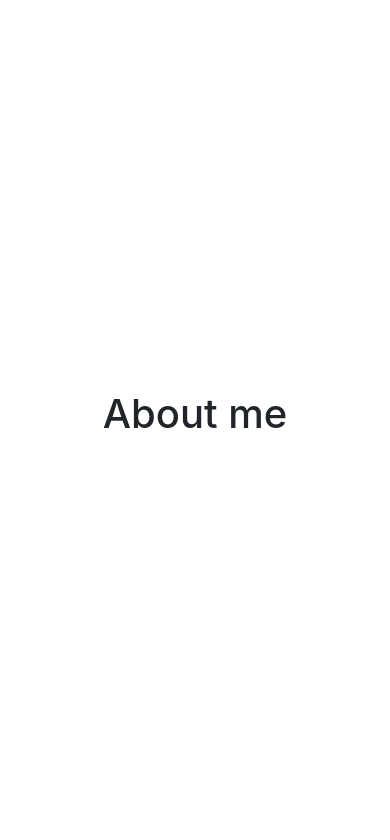
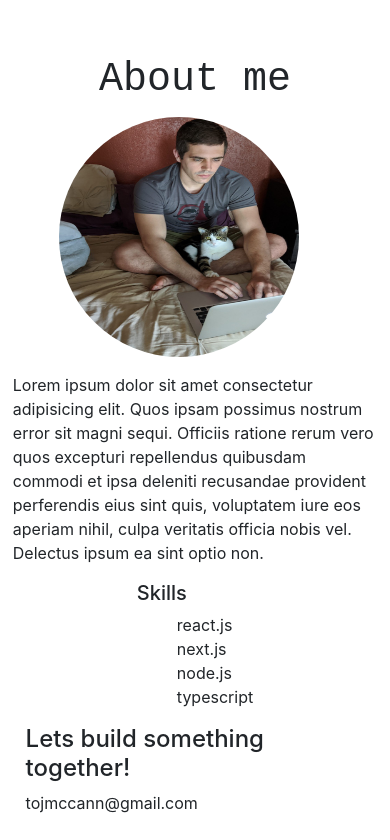
Before and after one commit to the-rabblerouser/portfolio, a Next.js app: page / in a window 390 px wide. Shown: the part 848-1688 px from the top of the page. Built offline with nearby package versions, Linux system fonts and the light colour scheme.

Commit message:
Basic outline for aboug section created

```diff
--- a/components/LinkIcons.js
+++ b/components/LinkIcons.js
@@ -11,7 +11,7 @@ const LinkIcons = () => {
 						width="35"
 						height="35"
 						fill="currentColor"
-						class="bi bi-github"
+						className="bi bi-github"
 						viewBox="0 0 16 16">
 						<path d="M8 0C3.58 0 0 3.58 0 8c0 3.54 2.29 6.53 5.47 7.59.4.07.55-.17.55-.38 0-.19-.01-.82-.01-1.49-2.01.37-2.53-.49-2.69-.94-.09-.23-.48-.94-.82-1.13-.28-.15-.68-.52-.01-.53.63-.01 1.08.58 1.23.82.72 1.21 1.87.87 2.33.66.07-.52.28-.87.51-1.07-1.78-.2-3.64-.89-3.64-3.95 0-.87.31-1.59.82-2.15-.08-.2-.36-1.02.08-2.12 0 0 .67-.21 2.2.82.64-.18 1.32-.27 2-.27.68 0 1.36.09 2 .27 1.53-1.04 2.2-.82 2.2-.82.44 1.1.16 1.92.08 2.12.51.56.82 1.27.82 2.15 0 3.07-1.87 3.75-3.65 3.95.29.25.54.73.54 1.48 0 1.07-.01 1.93-.01 2.2 0 .21.15.46.55.38A8.012 8.012 0 0 0 16 8c0-4.42-3.58-8-8-8z" />
 					</svg>
@@ -22,7 +22,7 @@ const LinkIcons = () => {
 						width="35"
 						height="35"
 						fill="currentColor"
-						class="bi bi-linkedin"
+						className="bi bi-linkedin"
 						viewBox="0 0 16 16">
 						<path d="M0 1.146C0 .513.526 0 1.175 0h13.65C15.474 0 16 .513 16 1.146v13.708c0 .633-.526 1.146-1.175 1.146H1.175C.526 16 0 15.487 0 14.854V1.146zm4.943 12.248V6.169H2.542v7.225h2.401zm-1.2-8.212c.837 0 1.358-.554 1.358-1.248-.015-.709-.52-1.248-1.342-1.248-.822 0-1.359.54-1.359 1.248 0 .694.521 1.248 1.327 1.248h.016zm4.908 8.212V9.359c0-.216.016-.432.08-.586.173-.431.568-.878 1.232-.878.869 0 1.216.662 1.216 1.634v3.865h2.401V9.25c0-2.22-1.184-3.252-2.764-3.252-1.274 0-1.845.7-2.165 1.193v.025h-.016a5.54 5.54 0 0 1 .016-.025V6.169h-2.4c.03.678 0 7.225 0 7.225h2.4z" />
 					</svg>
--- a/components/Navbar.js
+++ b/components/Navbar.js
@@ -39,7 +39,6 @@ const Navbar = (darkMode, toggleMode) => {
 					font-weight: 600;
 				}
 				.container {
-					width: 100%;
 					max-width: 800px;
 					margin: 0 auto;
 					padding: 0 1.4em;
--- a/pages/index.js
+++ b/pages/index.js
@@ -34,10 +34,10 @@ export default function Home() {
 									width="24"
 									height="24"
 									fill="currentColor"
-									class="bi bi-arrow-down"
+									className="bi bi-arrow-down"
 									viewBox="0 0 16 16">
 									<path
-										fill-rule="evenodd"
+										fillRule="evenodd"
 										d="M8 1a.5.5 0 0 1 .5.5v11.793l3.146-3.147a.5.5 0 0 1 .708.708l-4 4a.5.5 0 0 1-.708 0l-4-4a.5.5 0 0 1 .708-.708L7.5 13.293V1.5A.5.5 0 0 1 8 1z"
 									/>
 								</svg>
@@ -45,8 +45,46 @@ export default function Home() {
 						</a>
 					</div>
 				</div>
-				<div className={styles.container} id="about">
-					<h1>About me</h1>
+				<div className={styles.aboutMe}>
+					<h1 className={styles.aboutTitle} id="about">
+						About me
+					</h1>
+					<div className={styles.aboutDesc}>
+						<div className={styles.aboutDesc1}>
+							<img
+								className={styles.img}
+								src="./F6835DBC-1D6F-45E3-A9DA-14B29B32CDB9_1_105_c.jpeg"
+								alt="Joe"
+							/>
+						</div>
+						<div className={styles.aboutDesc2}>
+							<p>
+								Lorem ipsum dolor sit amet consectetur adipisicing elit. Quos
+								ipsam possimus nostrum error sit magni sequi. Officiis ratione
+								rerum vero quos excepturi repellendus quibusdam commodi et ipsa
+								deleniti recusandae provident perferendis eius sint quis,
+								voluptatem iure eos aperiam nihil, culpa veritatis officia nobis
+								vel. Delectus ipsum ea sint optio non.
+							</p>
+							<div className={styles.aboutDesc}>
+								<div>
+									<h5>Skills</h5>
+									<ul className={styles.skills}>
+										<li>react.js</li>
+										<li>next.js</li>
+										<li>node.js</li>
+										<li>typescript</li>
+									</ul>
+								</div>
+								<div className="contact-me">
+									<h4>Lets build something together!</h4>
+									<a href="mailto:tojmccann@gmail.com">
+										<div className="email">tojmccann@gmail.com</div>
+									</a>
+								</div>
+							</div>
+						</div>
+					</div>
 				</div>
 			</div>
 		</>
--- a/styles/Home.module.css
+++ b/styles/Home.module.css
@@ -24,12 +24,63 @@
 		infinite;
 }
 
+.img {
+	height: 15rem;
+	width: 15rem;
+	border-radius: 100%;
+	margin-right: 2rem;
+}
+
+.aboutMe {
+	min-height: 100vh;
+	display: flex;
+	flex-direction: column;
+	justify-content: center;
+	align-items: center;
+}
+
+.aboutTitle {
+	align-items: center;
+	margin-bottom: 2rem;
+}
+
+.aboutDesc {
+	max-width: 800px;
+	display: flex;
+	flex-direction: row;
+	justify-content: space-between;
+}
+
+.skills {
+	list-style: none;
+}
+
 @media (max-width: 768px) {
 	.home {
 		font-size: 60px;
 	}
+
 	.slidingText {
 		font-size: 15px;
 		font-weight: 300;
 	}
+	.aboutTitle {
+		font-family: 'Inconsolata', monospace;
+		font-weight: 200;
+		align-items: center;
+		margin-top: 2.2rem;
+		margin-bottom: 0.8rem;
+	}
+
+	.aboutDesc1 {
+		margin-bottom: 1rem;
+	}
+	.aboutDesc {
+		display: flex;
+		padding: 0 0.8rem;
+		flex-direction: column;
+		max-width: 800px;
+		justify-content: center;
+		align-items: center;
+	}
 }
```
